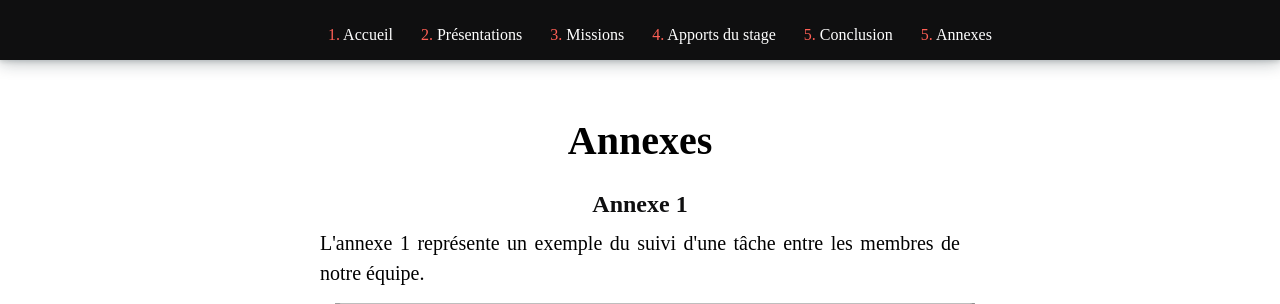
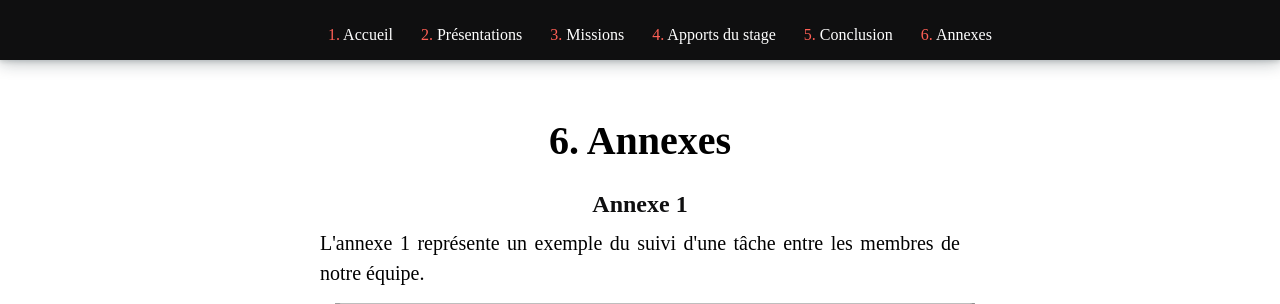
Before and after one commit to Aliciasaci/Rapport_stage, a PHP site: page /annexes.php in a window 1280 px wide. Shown: the top 304 px of the page. Run offline with PHP 8.4, Linux system fonts and the light colour scheme.

Commit message:
version finale

```diff
--- a/annexes.php
+++ b/annexes.php
@@ -14,7 +14,7 @@
     <?php include_once("header.php") ?>
     <main>
         <div id="main-content" style="margin-bottom : 20vh">
-            <h1 class="big-title">Annexes</h1>
+            <h1 class="big-title">6. Annexes</h1>
             <div class="annexes-content">
                 <h2>Annexe 1</h2>
                 <p>L'annexe 1 représente un exemple du suivi d'une tâche entre les membres de notre équipe.</p>
--- a/conclusion.php
+++ b/conclusion.php
@@ -15,7 +15,7 @@
     <main>
         <div id="main-content">
             <section>
-                <h1 class="big-title">Conclusion</h1>
+                <h1 class="big-title">5. Conclusion</h1>
                 <p class="alinea">Ce stage a été très enrichissant pour moi car il m'a permis de découvrir dans le détail le secteur du DEV/web, ses acteurs, contraintes… et il m'a permis de participer concrètement à ses enjeux au travers de missions variées.</p><br />
 
                 <p class="alinea">En plus des très bonnes conditions de travail et de l'accueil bienveillant de tout le personnel, mon encadreur a été très présent et très formateur durant toute ma période de stage.</p><br />
--- a/header.php
+++ b/header.php
@@ -29,7 +29,7 @@
           <il><span>5.</span> Conclusion</il>
         </a>
         <a href="annexes.php">
-          <il><span>5.</span> Annexes</il>
+          <il><span>6.</span> Annexes</il>
         </a>
       </ul>
     </nav>
```
